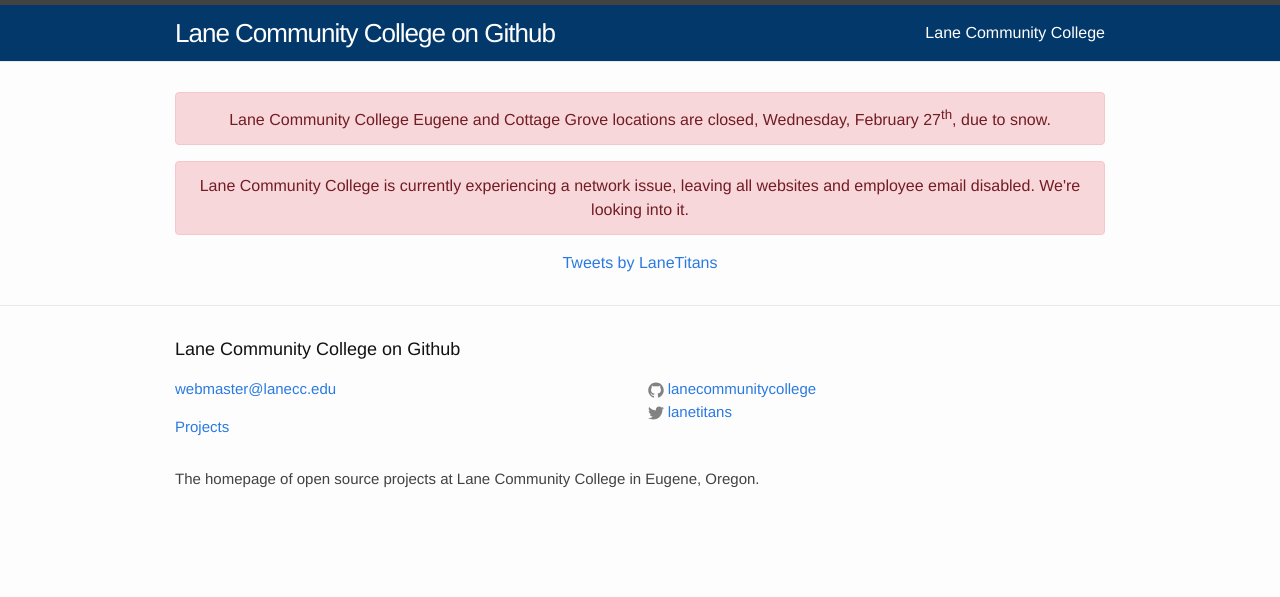
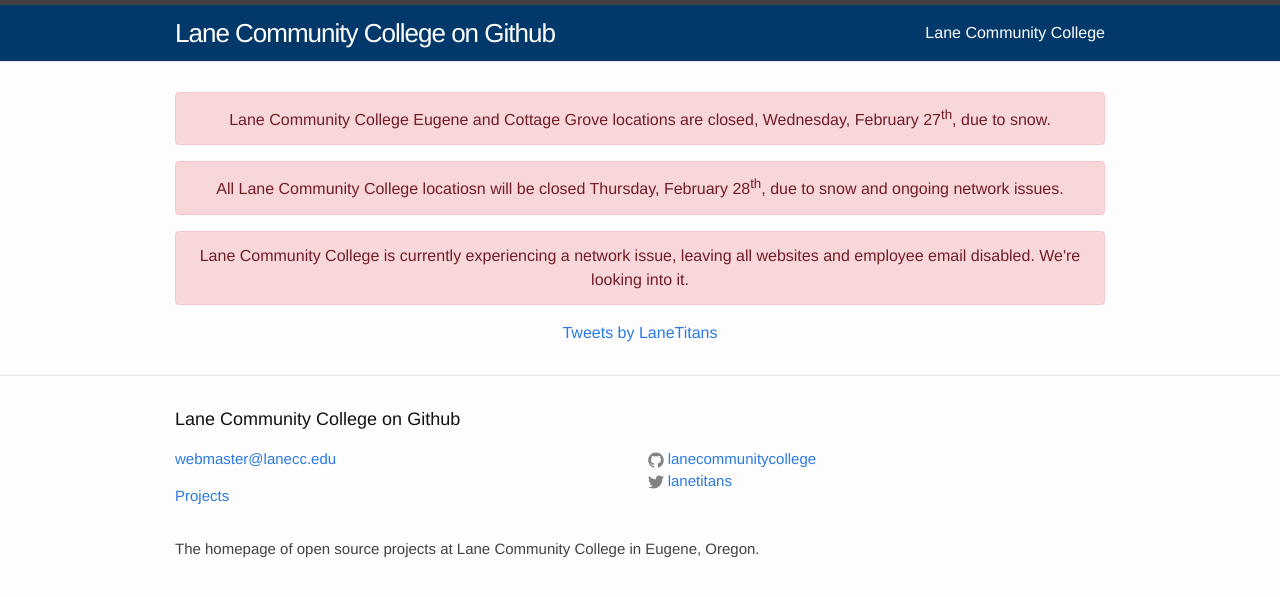
Before and after one commit to LaneCommunityCollege/lanecommunitycollege.github.io, a Jekyll site: the page built from index.html, in a window 1280 px wide. Shown: the top 597 px of the page. Built offline with Jekyll 4.4.1, drawn with Linux system fonts in a browser that asks for light colours; comment, search, counter and statistics services are not loaded.

Commit message:
added new closure notice

```diff
--- a/index.html
+++ b/index.html
@@ -4,6 +4,7 @@ layout: default
 
 <div class="home">
   <p class="alert alert-danger">Lane Community College Eugene and Cottage Grove locations are closed, Wednesday, February 27<sup>th</sup>, due to snow.</p>
+  <p class="alert alert-danger">All Lane Community College locatiosn will be closed Thursday, February 28<sup>th</sup>, due to snow and ongoing network issues.</p>
   <p class="alert alert-danger">Lane Community College is currently experiencing a network issue, leaving all websites and employee email disabled. We're looking into it.</p>
 
   <a class="twitter-timeline" href="https://twitter.com/LaneTitans?ref_src=twsrc%5Etfw">Tweets by LaneTitans</a> <script async src="https://platform.twitter.com/widgets.js" charset="utf-8"></script>
```
